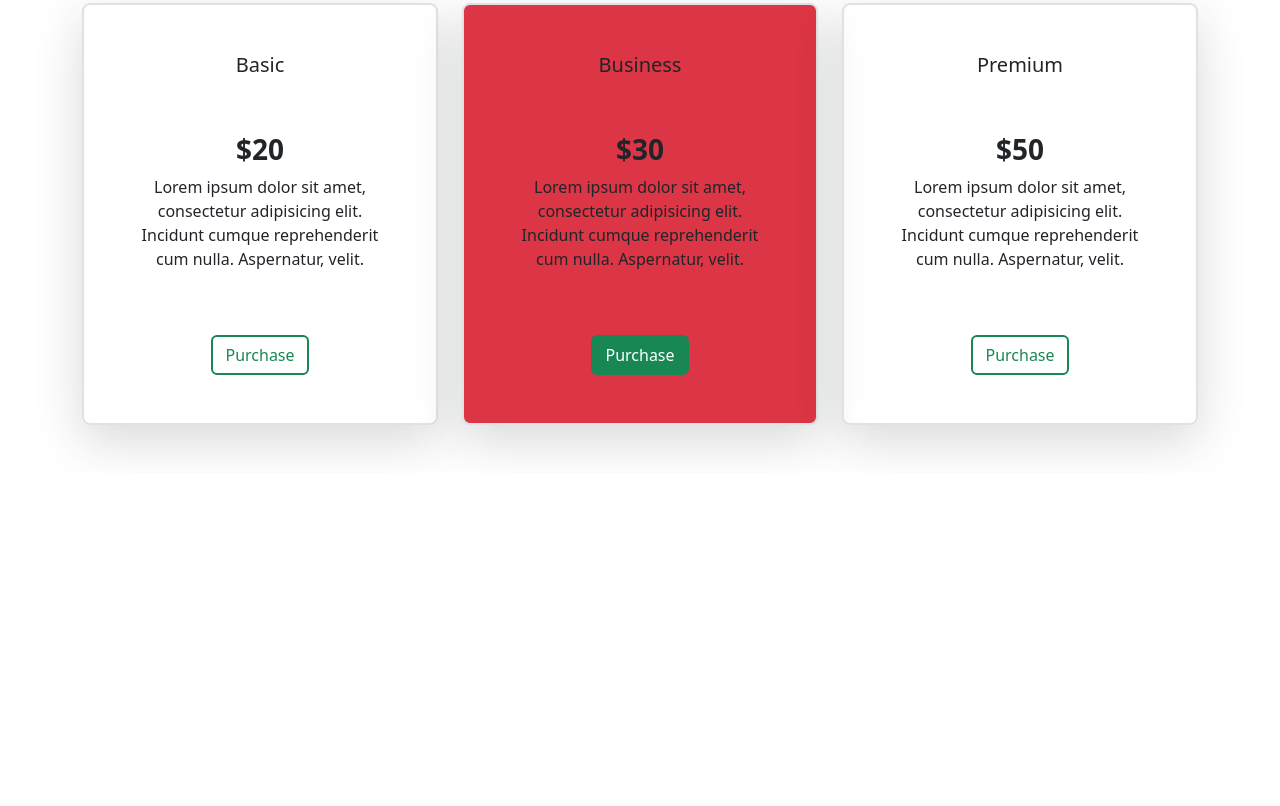
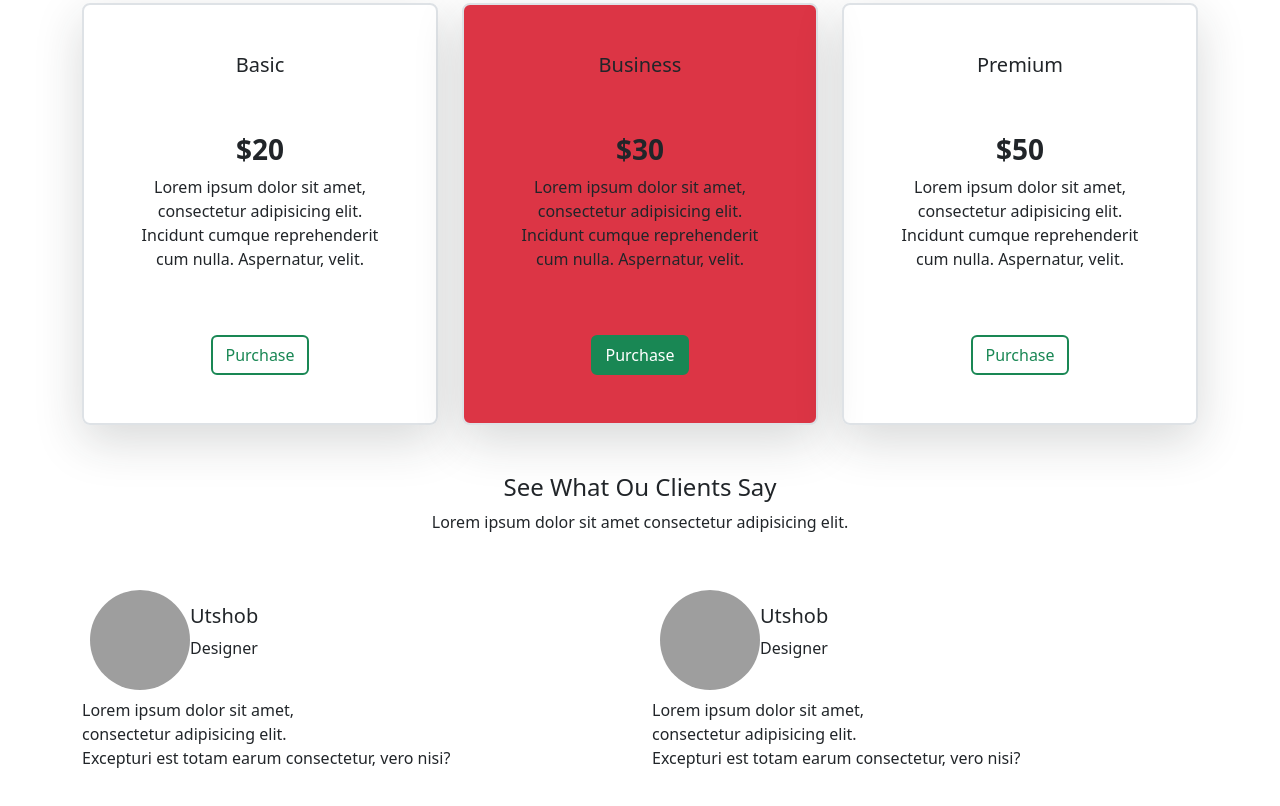
Before and after one commit to adnanhjoy/Innovated, a plain HTML site: page index.html in a window 1280 px wide. Shown: the part 2711-3517 px from the top of the page. Before the commit the page ends 3184 px from the top, so only its background shows below. Drawn offline with Linux system fonts and the light colour scheme; grey boxes are pictures that could not be loaded.

Commit message:
Added Client Says

```diff
--- a/css/style.css
+++ b/css/style.css
@@ -20,3 +20,8 @@ body {
     height: 80px;
     width: 80px;
 }
+
+.client-image img {
+    height: 100px;
+    width: 100px;
+}
--- a/index.html
+++ b/index.html
@@ -307,6 +307,41 @@
             </div>
         </section>
         <!-- pricing section end -->
+
+        <!-- client say section start -->
+        <section class="container my-5">
+            <h4 class="text-center">See What Ou Clients Say</h4>
+            <p class="text-center">Lorem ipsum dolor sit amet consectetur adipisicing elit.</p>
+            <div class="row my-5">
+                <div class="col-lg-6">
+                    <div class="client-image d-flex align-items-center m-2">
+                        <img class="img-fluid rounded-circle" src="images/about.jpg" alt="">
+                        <span>
+                            <h5>Utshob</h5>
+                            <p>Designer</p>
+                        </span>
+                    </div>
+                    <div>
+                        <p>Lorem ipsum dolor sit amet, <br> consectetur adipisicing elit. <br> Excepturi est totam earum
+                            consectetur, vero nisi?</p>
+                    </div>
+                </div>
+                <div class="col-lg-6">
+                    <div class="client-image d-flex align-items-center m-2">
+                        <img class="img-fluid rounded-circle" src="images/about.jpg" alt="">
+                        <span>
+                            <h5>Utshob</h5>
+                            <p>Designer</p>
+                        </span>
+                    </div>
+                    <div>
+                        <p>Lorem ipsum dolor sit amet, <br> consectetur adipisicing elit. <br> Excepturi est totam earum
+                            consectetur, vero nisi?</p>
+                    </div>
+                </div>
+            </div>
+        </section>
+        <!-- client say section end -->
     </main>
 
     <script src="js/bootstrap.min.js"></script>
```
